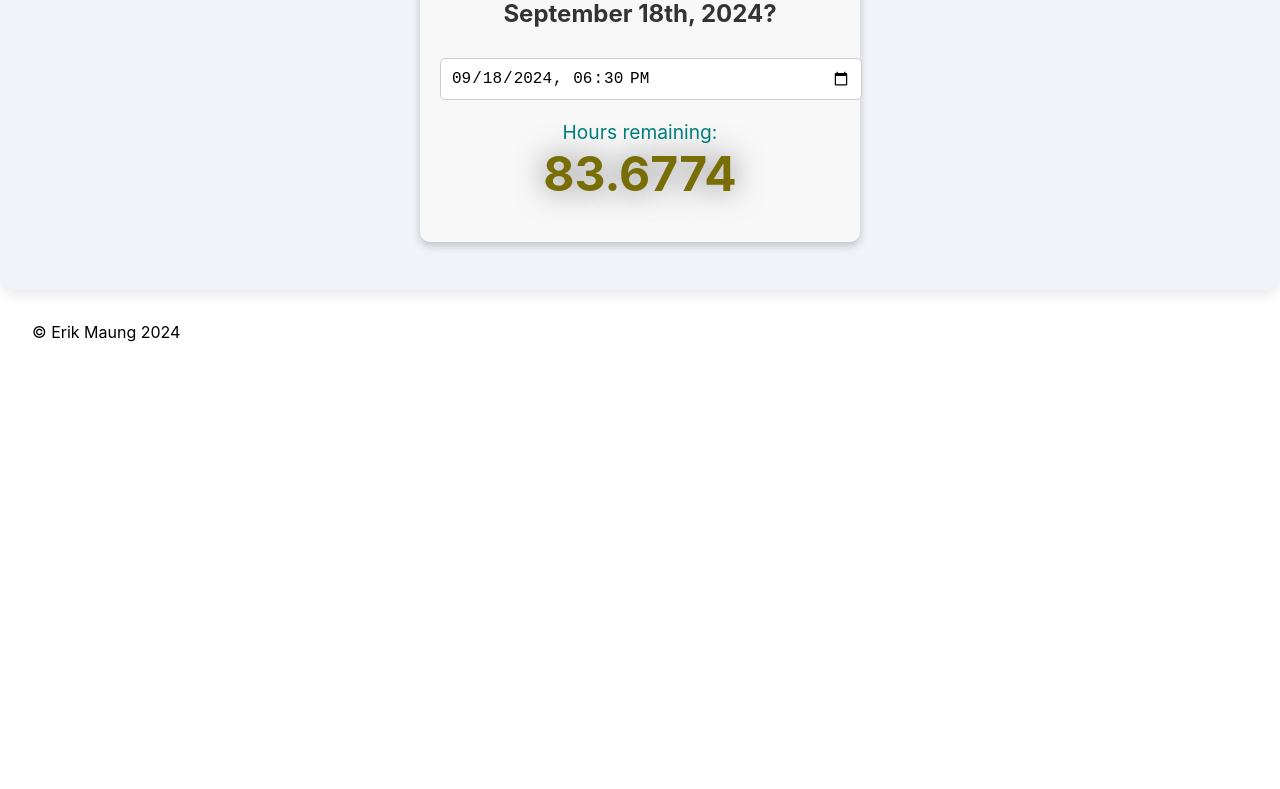
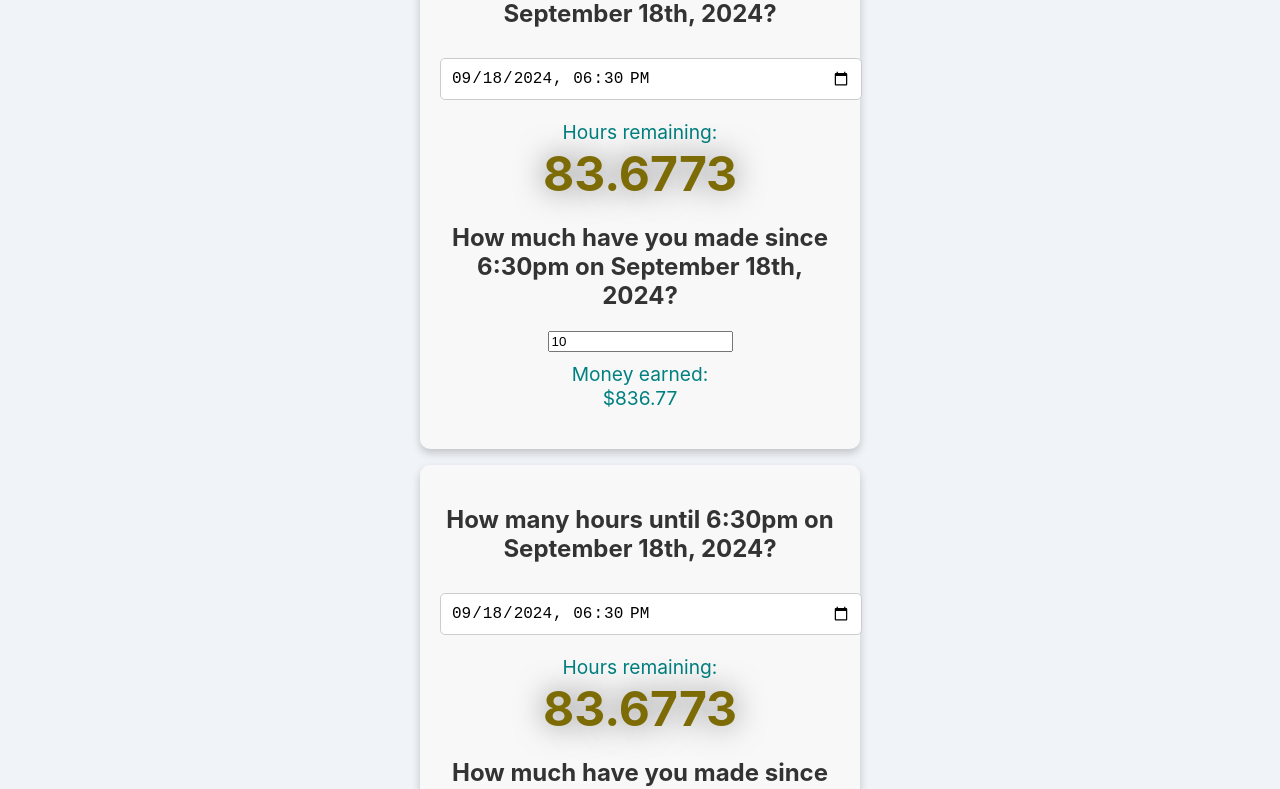
Before and after one commit to ErikMaung/experimental, a React (Create React App) app: page / in a window 1280 px wide. Shown: the part 491-1280 px from the top of the page. Before the commit the page ends 865 px from the top, so only its background shows below. Built offline with nearby package versions, Linux system fonts and the light colour scheme.

Commit message:
add money counter

```diff
--- a/src/components/Timer.js
+++ b/src/components/Timer.js
@@ -15,48 +15,109 @@ function formatDate(datetimeString) {
 function getOrdinalSuffix(day) {
   if (day > 3 && day < 21) return 'th';
   switch (day % 10) {
-    case 1:  return "st";
-    case 2:  return "nd";
-    case 3:  return "rd";
-    default: return "th";
+    case 1: return 'st';
+    case 2: return 'nd';
+    case 3: return 'rd';
+    default: return 'th';
   }
 }
 
 function Timer() {
-  const [hoursRemaining, setHoursRemaining] = useState(0);
-  const [targetDateTime, setTargetDateTime] = useState('');
+  const [timers, setTimers] = useState([
+    {
+      targetDateTime: '2024-09-18T18:30',
+      hoursRemaining: 0,
+      moneyPerHour: 10.0,
+      moneyEarned: 0,
+    },
+    {
+      targetDateTime: '2024-09-18T18:30',
+      hoursRemaining: 0,
+      moneyPerHour: 20.0,
+      moneyEarned: 0,
+    },
+  ]);
 
   useEffect(() => {
-    setTargetDateTime('2024-09-18T18:30');
-  }, [])
+    const calculateTimes = () => {
+      const updatedTimers = timers.map((timer) => {
+        const targetTime = new Date(timer.targetDateTime);
+        const currentTime = new Date();
 
-  useEffect(() => {
-    const calculateHoursRemaining = () => {
-      if (!targetDateTime) return;
+        const difference = targetTime - currentTime;
+        const hoursRemaining = difference / (1000 * 60 * 60);
 
-      const targetTime = new Date(targetDateTime);
-      const currentTime = new Date();
+        const differenceSince = currentTime - targetTime;
+        const hoursAgo = differenceSince / (1000 * 60 * 60);
+        const moneyEarned = Math.round(hoursAgo * timer.moneyPerHour * 100) / 100; // Rounded to two decimal places
 
-      const difference = targetTime - currentTime;
-      const hours = difference / (1000 * 60 * 60);
-
-      setHoursRemaining(Math.round(hours * 10000) / 10000); // Rounded to four decimal places
+        return {
+          ...timer,
+          hoursRemaining: Math.round(hoursRemaining * 10000) / 10000,
+          moneyEarned: moneyEarned >= 0 ? moneyEarned : -moneyEarned, // Don't show negative money earned
+        };
+      });
+      setTimers(updatedTimers);
     };
 
-    const timer = setInterval(calculateHoursRemaining, 128);
+    const timer = setInterval(calculateTimes, 128);
+    return () => clearInterval(timer);
+  }, [timers]);
 
-    return () => clearInterval(timer);
-  }, [targetDateTime]);
+  const handleDateTimeChange = (index, event) => {
+    const updatedTimers = [...timers];
+    updatedTimers[index].targetDateTime = event.target.value;
+    setTimers(updatedTimers);
+  };
 
-  const handleDateTimeChange = (event) => {
-    setTargetDateTime(event.target.value);
+  const handleMoneyPerHourChange = (index, event) => {
+    const updatedTimers = [...timers];
+    updatedTimers[index].moneyPerHour = parseFloat(event.target.value);
+    setTimers(updatedTimers);
   };
 
   return (
-    <div className="timer-container">
-      <h2>{targetDateTime && hoursRemaining > 0 ? `How many hours until ${formatDate(targetDateTime)}?` : targetDateTime ? `How many hours since ${formatDate(targetDateTime)}?` : 'How many hours until...'}</h2>
-      <input type='datetime-local' value={targetDateTime || '2024-09-18T18:30'} onChange={handleDateTimeChange}></input>
-      <p>{hoursRemaining > 0 ? 'Hours remaining:' : 'Hours ago:'}<br /><span className='time-in-hours'>{hoursRemaining > 0? hoursRemaining : -1*hoursRemaining}</span></p>
+    <div className="timer-group">
+      {timers.map((timer, index) => (
+        <div key={index} className="timer-container">
+          <h2>
+            {timer.targetDateTime && timer.hoursRemaining > 0
+              ? `How many hours until ${formatDate(timer.targetDateTime)}?`
+              : timer.targetDateTime
+              ? `How many hours since ${formatDate(timer.targetDateTime)}?`
+              : 'How many hours until...'}
+          </h2>
+          <input
+            type="datetime-local"
+            value={timer.targetDateTime}
+            onChange={(event) => handleDateTimeChange(index, event)}
+          />
+          <p>
+            {timer.hoursRemaining > 0 ? 'Hours remaining:' : 'Hours ago:'}
+            <br />
+            <span className="time-in-hours">
+              {timer.hoursRemaining > 0 ? timer.hoursRemaining : -1 * timer.hoursRemaining}
+            </span>
+          </p>
+          <h2>
+            {timer.targetDateTime
+              ? `How much have you made since ${formatDate(timer.targetDateTime)}?`
+              : 'How much have you made since...'}
+          </h2>
+          <input
+            type="number"
+            value={timer.moneyPerHour}
+            onChange={(event) => handleMoneyPerHourChange(index, event)}
+            step="0.01"
+            min="0"
+            placeholder="Money per hour"
+          />
+          <p>
+            Money earned: <br />
+            <span className="money-earned">${timer.moneyEarned.toFixed(2)}</span>
+          </p>
+        </div>
+      ))}
     </div>
   );
 }
```
